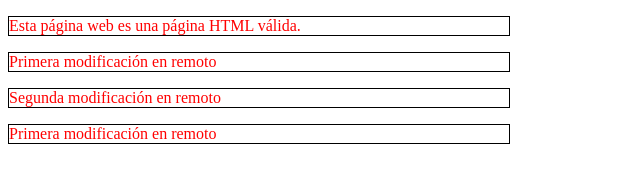
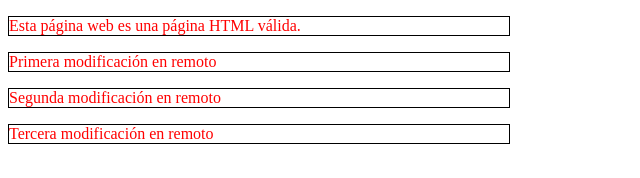
Before and after one commit to usuario1507/Practicas, a plain HTML site: page index.html in a window 1280 px wide. Shown: the full height of the page, 0-640 px from the left. Drawn offline with Linux system fonts and the light colour scheme.

Commit message:
Modificación index.html y styles.css

```diff
--- a/index.html
+++ b/index.html
@@ -11,6 +11,6 @@
   <p>Esta página web es una página HTML válida.</p>
   <p>Primera modificación en remoto</p>
   <p>Segunda modificación en remoto</p>
-  <p>Primera modificación en remoto</p>
+  <p>Tercera modificación en remoto</p>
 </body>
 </html>
```
